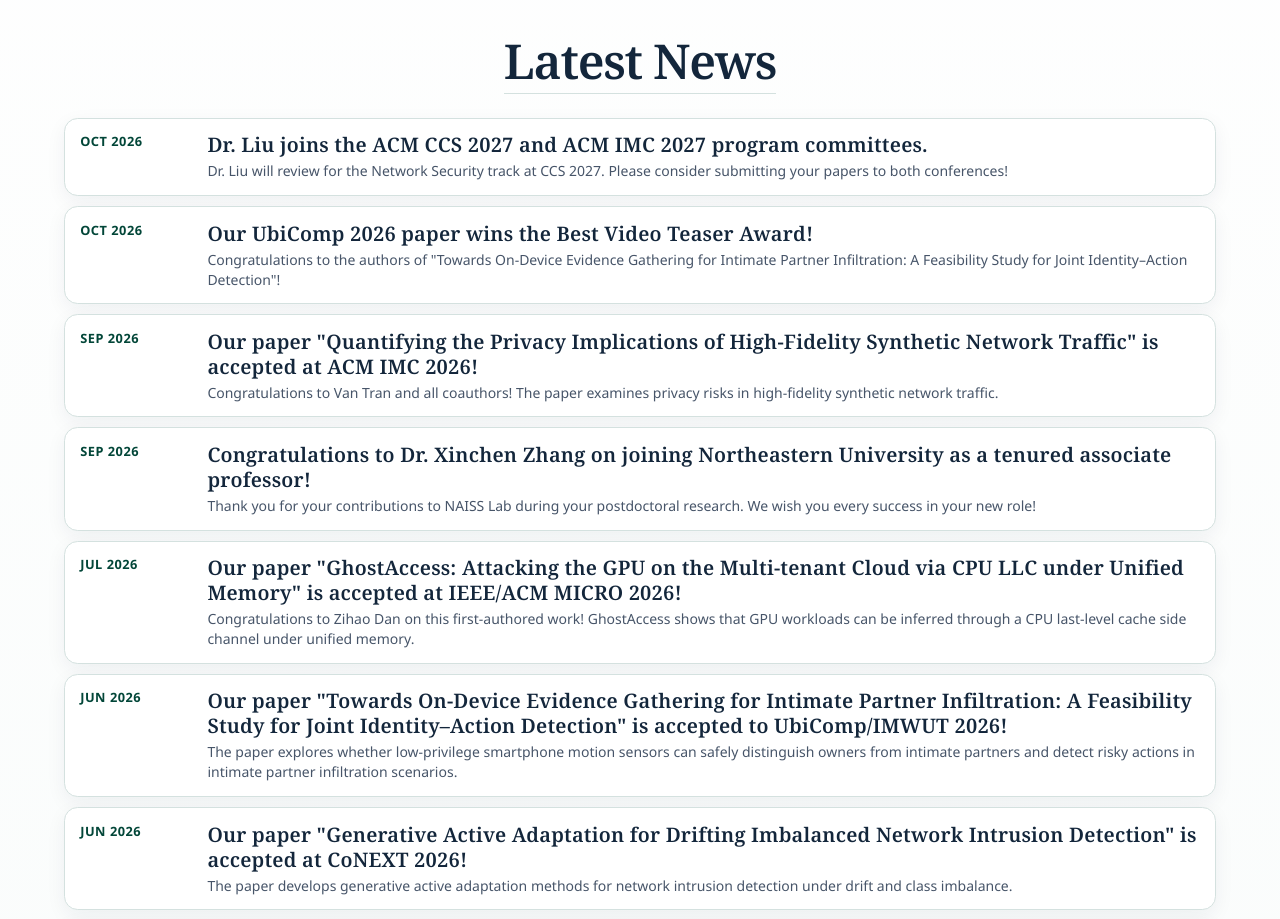
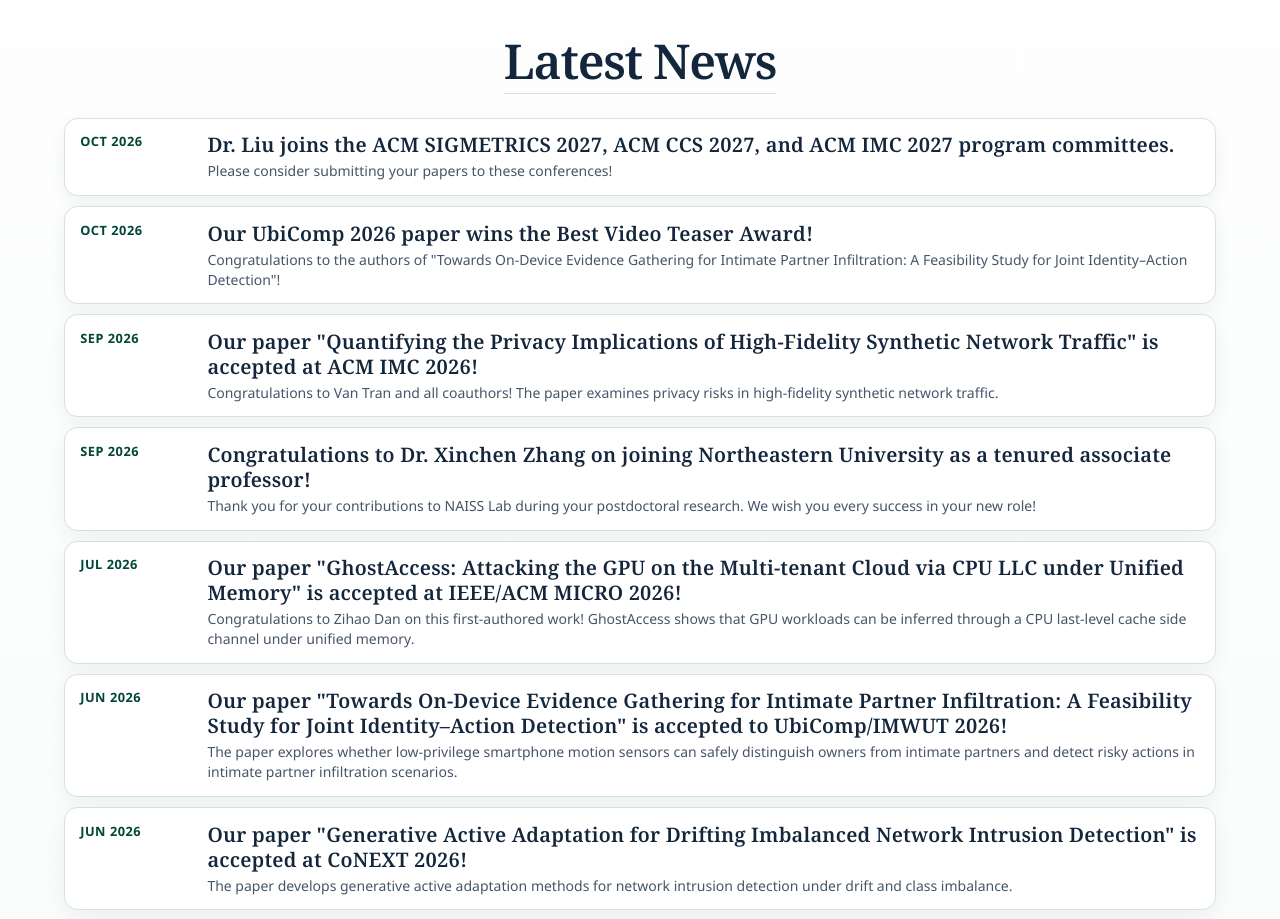
Before and after one commit to naisslab/naisslab.github.io, a website: page index.html in a window 1280 px wide. Shown: the part 9460-10379 px from the top of the page. Drawn offline with Linux system fonts and the light colour scheme.

Commit message:
Add SIGMETRICS to combined 2027 committee news

```diff
--- a/data/news.js
+++ b/data/news.js
@@ -2,8 +2,8 @@
 const newsData = [
     {
         date: 'Oct 2026',
-        title: 'Dr. Liu joins the ACM CCS 2027 and ACM IMC 2027 program committees.',
-        content: 'Dr. Liu will review for the Network Security track at CCS 2027. Please consider submitting your papers to both conferences!',
+        title: 'Dr. Liu joins the ACM SIGMETRICS 2027, ACM CCS 2027, and ACM IMC 2027 program committees.',
+        content: 'Please consider submitting your papers to these conferences!',
         url: ''
     },
     {
--- a/index.html
+++ b/index.html
@@ -172,7 +172,7 @@
     <script src="data/research.js?v=d6dd5af3a1e9"></script>
     <script src="data/people.js?v=c9f5e9fa0db4"></script>
     <script src="data/publication.js?v=27a78d8e00ed"></script>
-    <script src="data/news.js?v=27c39d81e335"></script>
+    <script src="data/news.js?v=5f08a0c6ca8b"></script>
 
     <script>
         document.addEventListener('DOMContentLoaded', function () {
```
